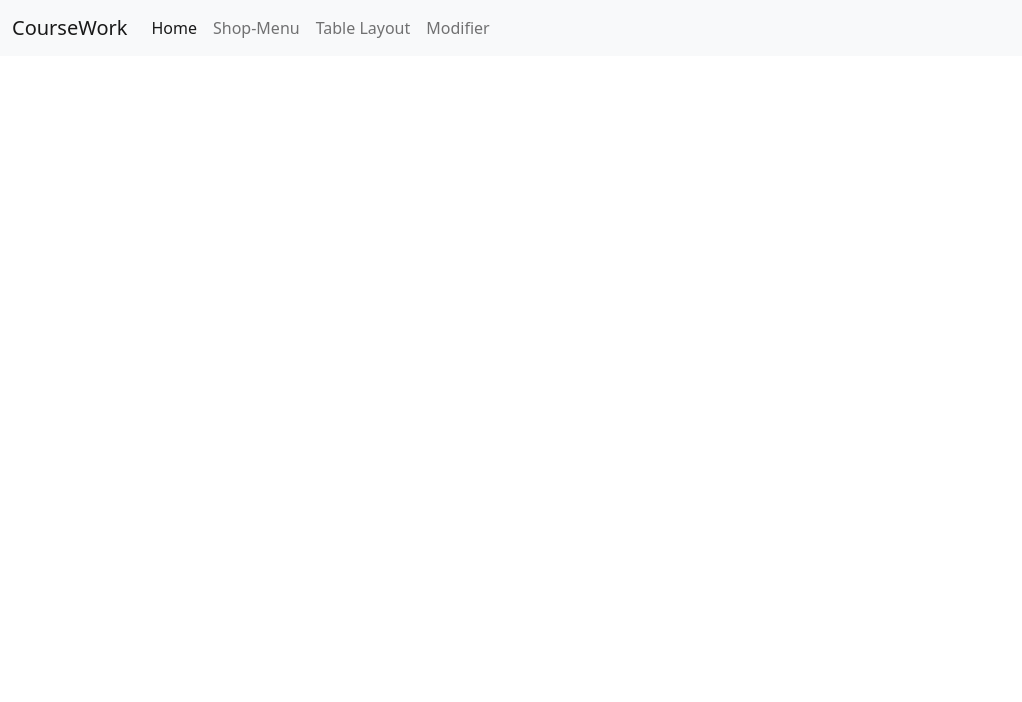
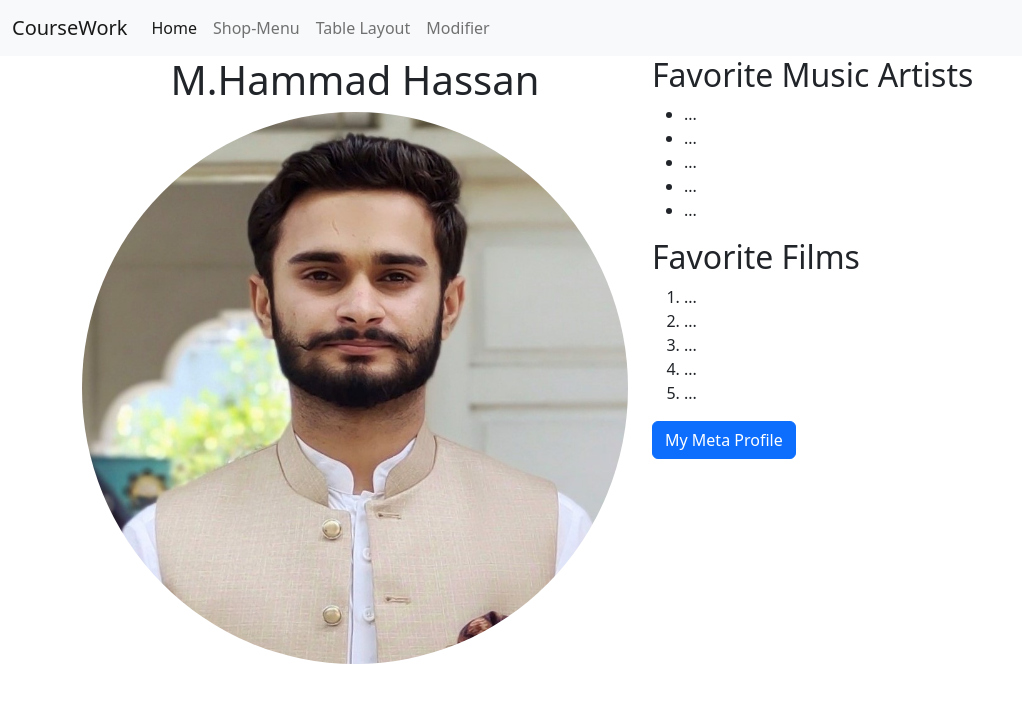
Before and after one commit to hamadhassan/Introduction-to-Front-End-Development, a plain HTML site: page index.html in a window 1280 px wide. Shown: the whole page, without its empty margins (0-1022 px from the left). Drawn offline with nearby package versions, Linux system fonts and the light colour scheme.

Commit message:
profile info

```diff
--- a/index.html
+++ b/index.html
@@ -29,5 +29,35 @@
             </div>
           </nav>
     </header>
+    <section>
+        <div class="container">
+            <div class="row">
+                <div id="bio" class="col-12 col-lg-6 text-center">
+                    <h1>M.Hammad Hassan</h1>
+                    <img src="image/profile.jpg" class="rounded-circle img-fluid" />
+                </div>
+                <div id="more" class="col-12 col-lg-6">
+                    <h2>Favorite Music Artists</h2>
+                    <ul>
+                        <li>...</li>
+                        <li>...</li>
+                        <li>...</li>
+                        <li>...</li>
+                        <li>...</li>
+                    </ul>
+                    <h2>Favorite Films</h2>
+                    <ol>
+                        <li>...</li>
+                        <li>...</li>
+                        <li>...</li>
+                        <li>...</li>
+                        <li>...</li>
+                    </ol>
+                    <a href="https://web.facebook.com/HammadHassan365" target="_blank" class="btn btn-primary">My Meta Profile</a>
+                </div>
+            </div>
+        </div>
+        <script src="bootstrap.bundle.min.js"></script>
+    </section>
 </body>
 </html>
```
Also changed, not shown: image/profile.jpg (added).
